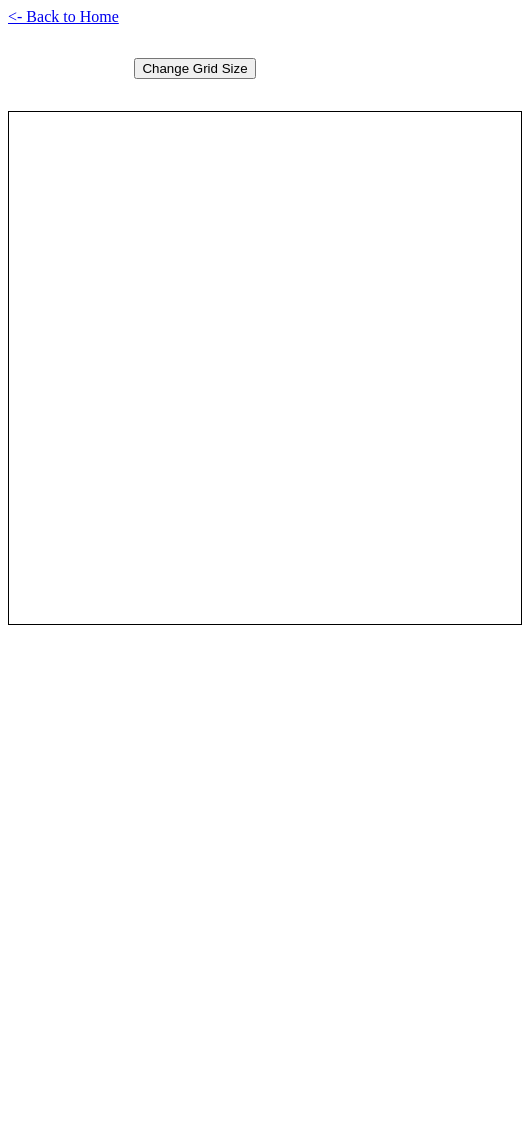
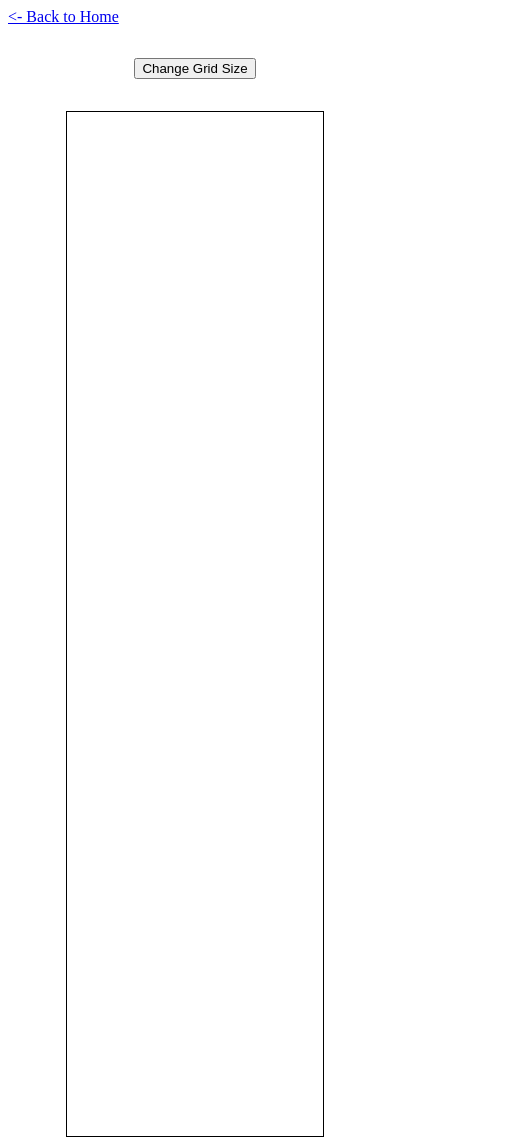
Before and after one commit to Persevering-Traveller/odin-project-solutions, a plain HTML site: page foundations/etch-a-sketch/index.html in a window 390 px wide. Shown: the whole page, 522 px wide, since content can reach past the window. Before the commit the page ends 844 px from the top, so only its background shows below. Drawn offline with Linux system fonts and the light colour scheme.

Commit message:
Add mobile friendly style

```diff
--- a/foundations/etch-a-sketch/styles.css
+++ b/foundations/etch-a-sketch/styles.css
@@ -18,3 +18,9 @@
     height: 32px;
     background-color: white;
 }
+
+@media screen and (max-width: 430px) {
+    .container {
+        width: 256px;
+    }
+}
```
